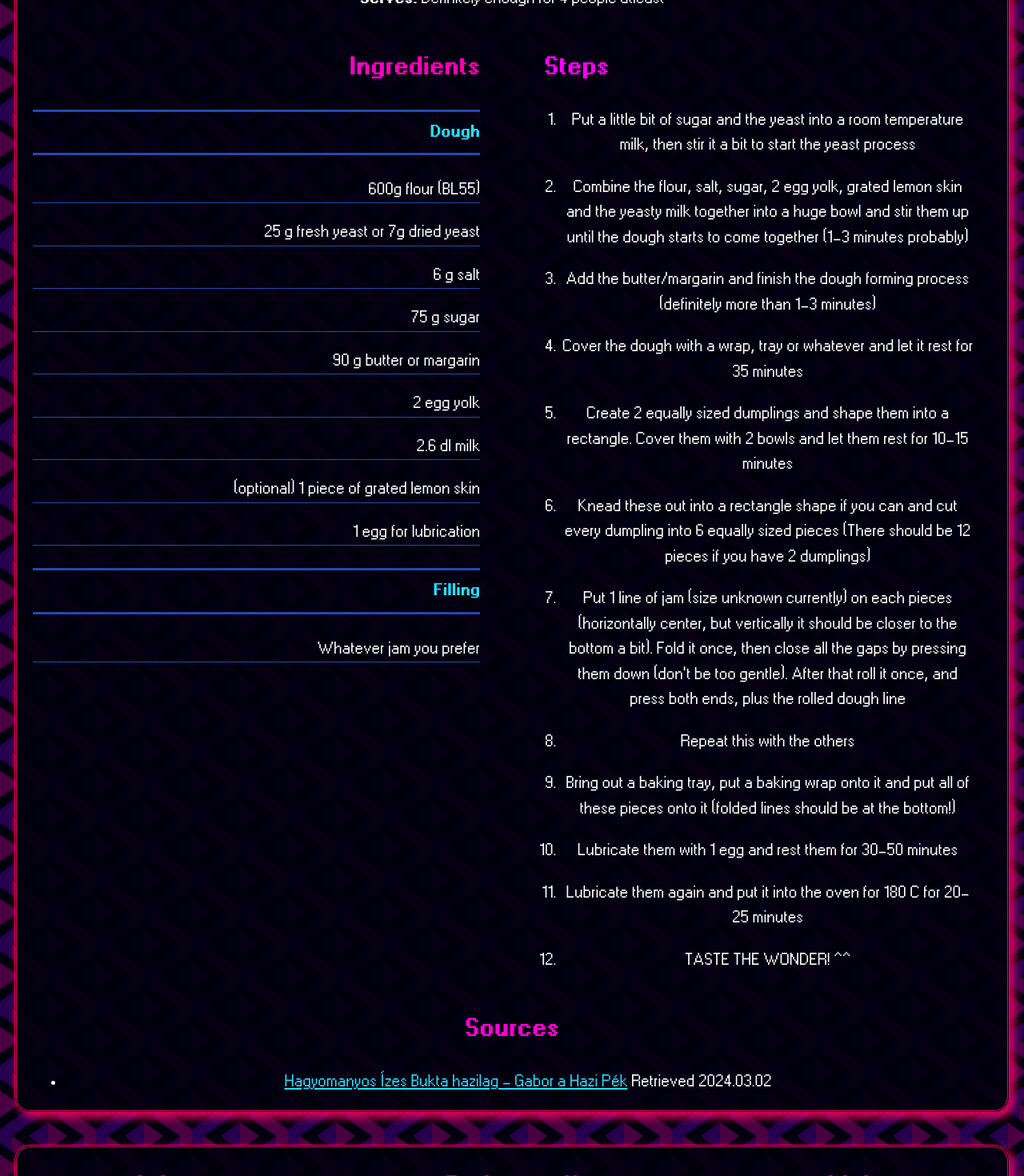
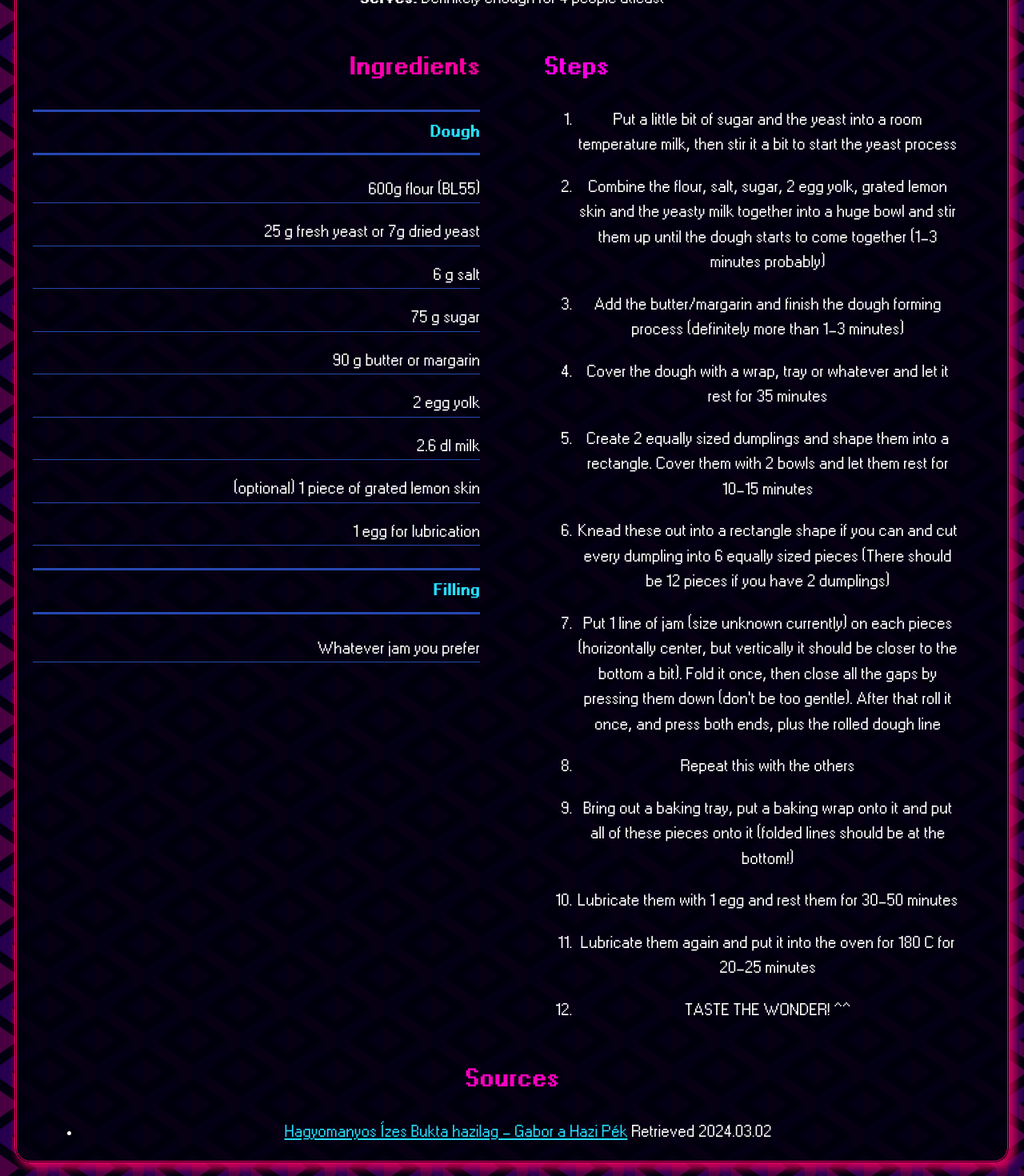
Before and after one commit to PrivateN00b/privatenoob.top, a React (Vite) app: page /Recipes/Bukta in a window 1280 px wide. Shown: the part 620-2090 px from the top of the page at 80% size. Built offline with nearby package versions, Linux system fonts and the light colour scheme.

Commit message:
Added margin to some texts

```diff
--- a/src/components/ui/StyledParagraph.tsx
+++ b/src/components/ui/StyledParagraph.tsx
@@ -1,7 +1,7 @@
 import styled from "styled-components";
 
 const StyledParagraph = styled.p`
-  margin: 0 20px 0 20px;
+  margin: 0 40px 0 40px;
 `;
 
 export default StyledParagraph;
--- a/src/pages/blogs/Recipes/components/BaseRecipePage.tsx
+++ b/src/pages/blogs/Recipes/components/BaseRecipePage.tsx
@@ -18,11 +18,11 @@ import { useEffect, useState } from "react";
 import recipesJSON from "../recipes.json";
 
 const StyledUL = styled.ul`
-  margin: 0 20px 0 20px;
+  margin: 0 40px 0 40px;
 `;
 
 const StyledOL = styled.ol`
-  margin: 0 20px 0 20px;
+  margin: 0 40px 0 40px;
   padding-left: 0;
 `;
 
```
